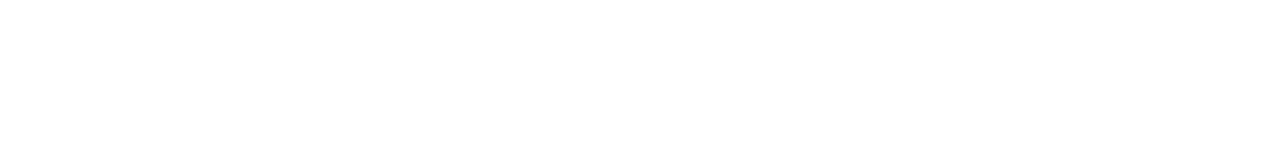
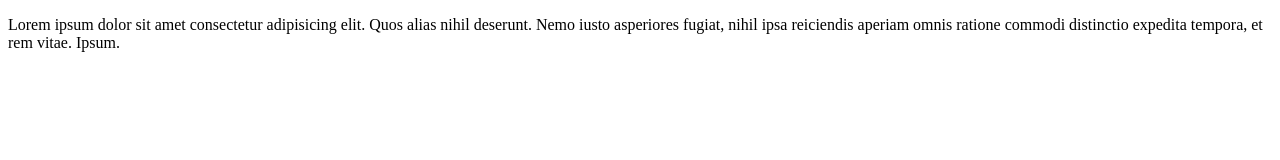
Before and after one commit to aalemua/new, a plain HTML site: page index.html in a window 1280 px wide. Drawn offline with Linux system fonts and the light colour scheme.

Commit message:
Update index.html
my paragraph

```diff
--- a/index.html
+++ b/index.html
@@ -7,6 +7,6 @@
   <title>Document</title>
 </head>
 <body>
-
+  <p>Lorem ipsum dolor sit amet consectetur adipisicing elit. Quos alias nihil deserunt. Nemo iusto asperiores fugiat, nihil ipsa reiciendis aperiam omnis ratione commodi distinctio expedita tempora, et rem vitae. Ipsum.</p>
 </body>
 </html>
```
